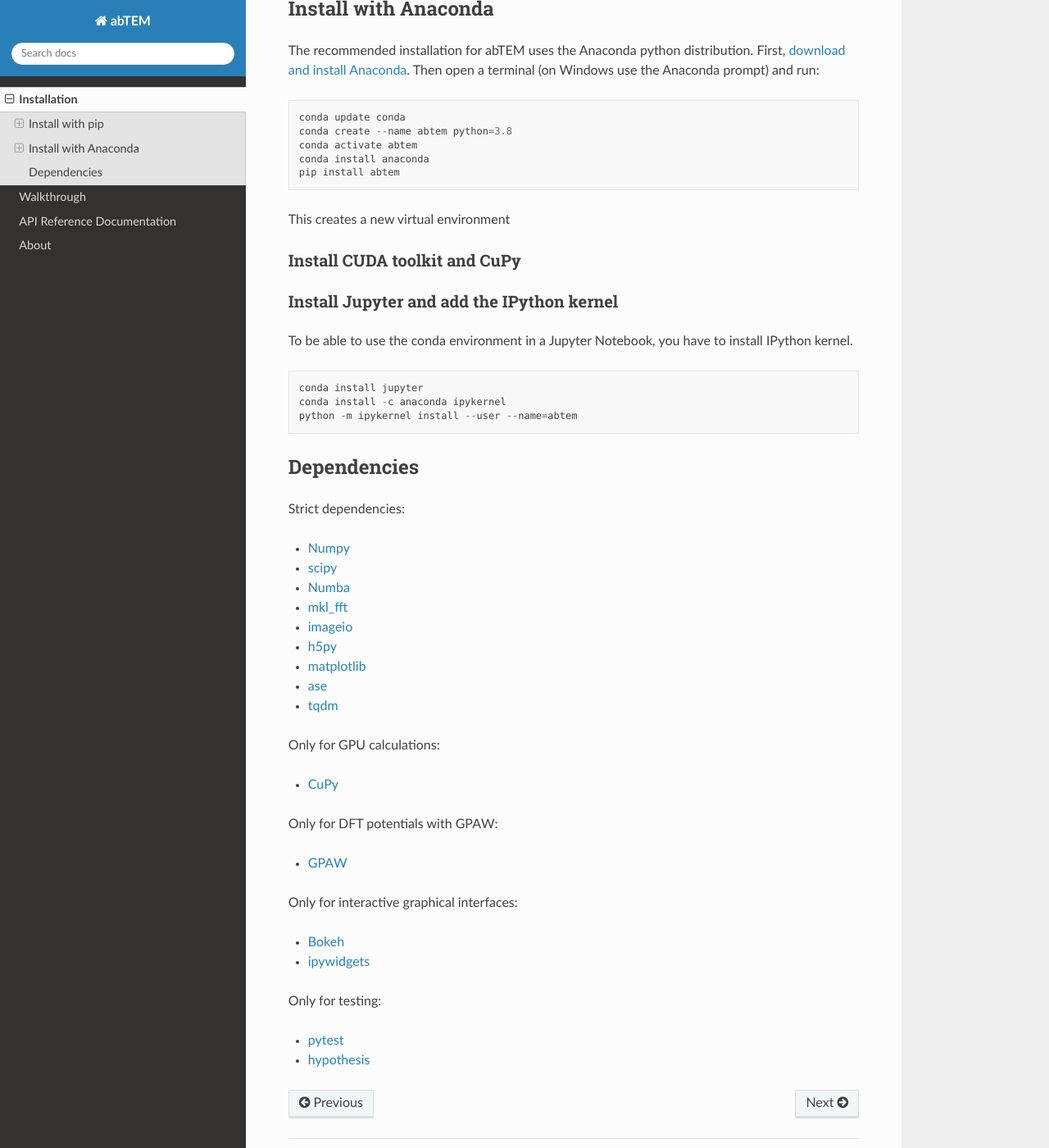
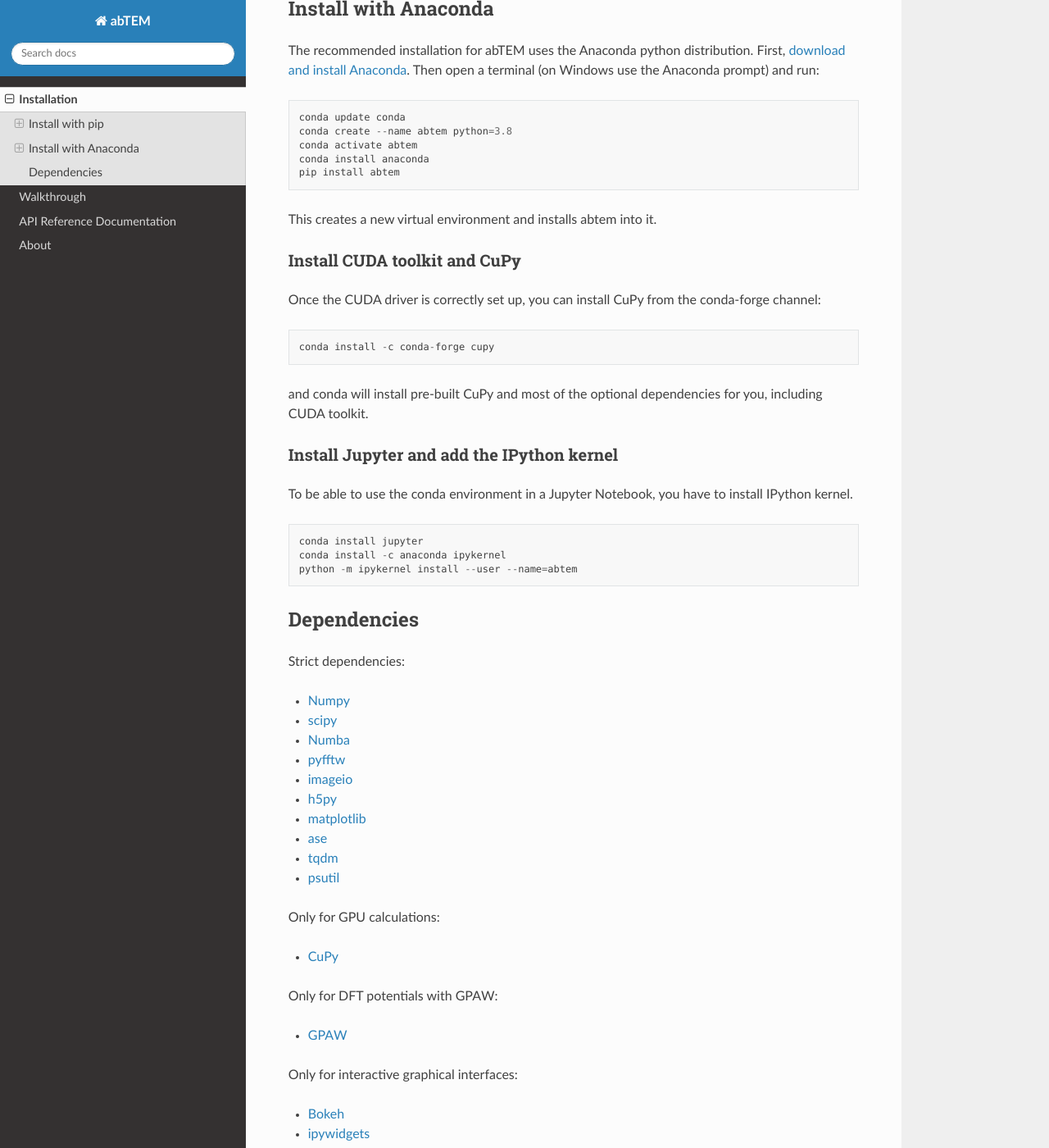
Before and after one commit to abTEM/abTEM, a Sphinx documentation site: the page built from docs/source/install.rst, in a window 1280 px wide and 1400 px high, scrolled down 980 px. Shown: the whole window at 82% size. Built offline with Sphinx 7.4.7 and the Read the Docs theme 2.0.0, drawn with Linux system fonts in a browser that asks for light colours; pages that are not in the unit, such as notebooks, are missing from menus.

Commit message:
Updated installation instructions

```diff
--- a/docs/source/install.rst
+++ b/docs/source/install.rst
@@ -41,12 +41,17 @@
     conda install anaconda
     pip install abtem
 
-This creates a new virtual environment
+This creates a new virtual environment and installs abtem into it.
 
 Install CUDA toolkit and CuPy
 *****************************
+Once the CUDA driver is correctly set up, you can install CuPy from the conda-forge channel:
 
+.. code-block::
 
+    conda install -c conda-forge cupy
+
+and conda will install pre-built CuPy and most of the optional dependencies for you, including CUDA toolkit.
 
 Install Jupyter and add the IPython kernel
 ******************************************
@@ -65,12 +70,13 @@
 - `Numpy <https://www.numpy.org/>`_
 - `scipy <https://scipy.org/>`_
 - `Numba <https://www.numba.org/>`_
-- `mkl_fft <https://github.com/IntelPython/mkl_fft>`_
+- `pyfftw <https://hgomersall.github.io/pyFFTW/>`_
 - `imageio <https://imageio.github.io/>`_
 - `h5py <https://h5py.org/>`_
 - `matplotlib <https://matplotlib.org/>`_
 - `ase <https://wiki.fysik.dtu.dk/ase/>`_
 - `tqdm <https://tqdm.github.io/>`_
+- `psutil <https://github.com/giampaolo/psutil>`_
 
 Only for GPU calculations:
 
```
